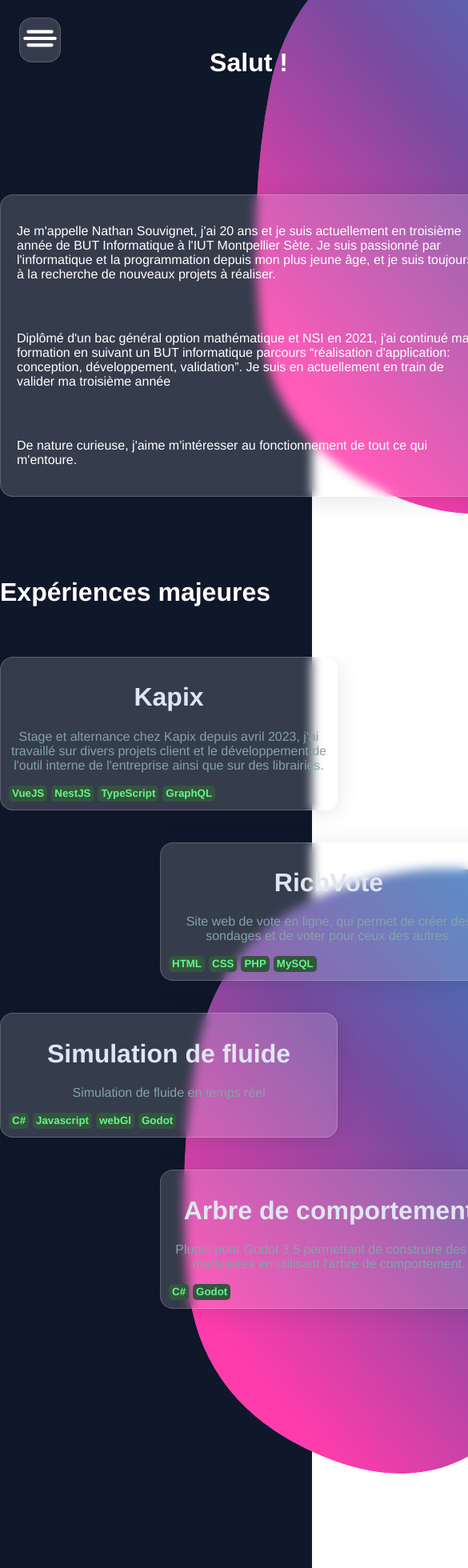
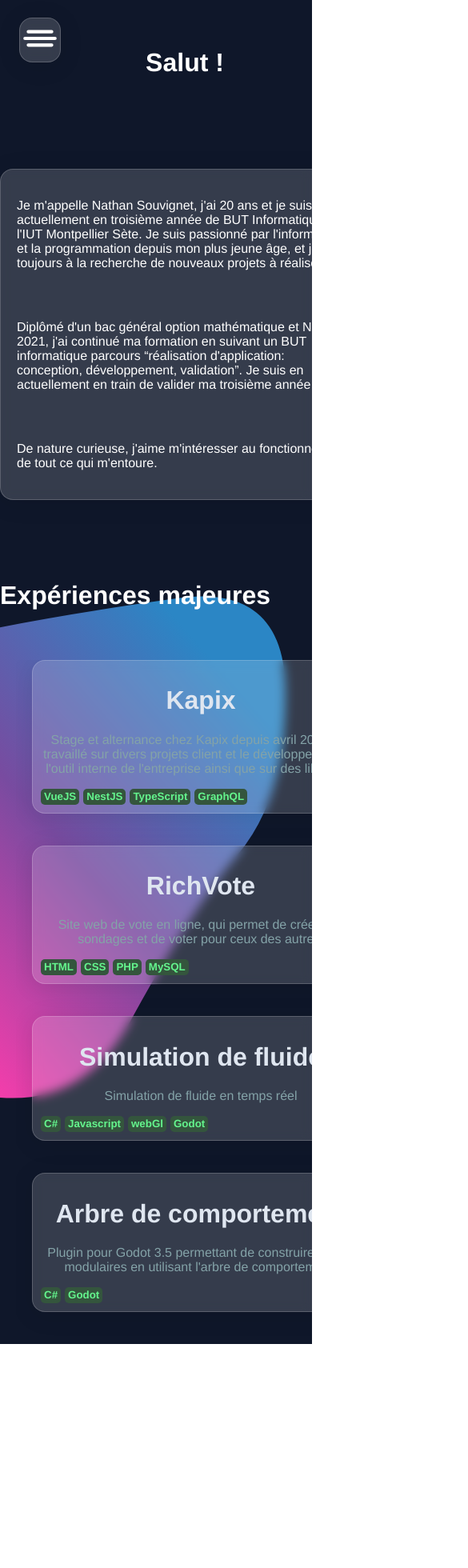
Before and after one commit to Crhonopost/Crhonopost.github.io, a Vue app: page / in a window 390 px wide. Shown: the top 1960 px of the page at 80% size, 585 px wide, since content can reach past the window. Built offline with nearby package versions, Linux system fonts and the light colour scheme; no server answers.

Commit message:
responsive +

```diff
--- a/src/App.vue
+++ b/src/App.vue
@@ -1,17 +1,15 @@
 <template>
   <div class="backGradient mainFrame" id="app">
-    <div id="background">
-      <div id="backgroundShapes">
-        <svg viewBox="0 0 1000 1000" xmlns="http://www.w3.org/2000/svg"><defs><linearGradient id="b" gradientTransform="rotate(-45 .5 .5)"><stop offset="0%" stop-color="#FF3CAC"/><stop offset="50%" stop-color="#784BA0"/><stop offset="100%" stop-color="#2b86c5"/></linearGradient><clipPath id="a"><path fill="currentColor" d="M804.5 607Q714 714 607 848t-277 63q-170-71-186-241t14-326q30-156 186-217.5t314.5-2.5Q817 183 856 341.5T804.5 607Z"/></clipPath></defs><g clip-path="url(#a)"><path fill="url(#b)" d="M804.5 607Q714 714 607 848t-277 63q-170-71-186-241t14-326q30-156 186-217.5t314.5-2.5Q817 183 856 341.5T804.5 607Z"/></g></svg>
-        <svg viewBox="0 0 1000 1000" xmlns="http://www.w3.org/2000/svg"><defs><linearGradient id="b" gradientTransform="rotate(-45 .5 .5)"><stop offset="0%" stop-color="#FF9A8B"/><stop offset="50%" stop-color="#FF6A88"/><stop offset="100%" stop-color="#ff99ac"/></linearGradient><clipPath id="a"><path fill="currentColor" d="M731 581.5Q663 663 581.5 813t-254 91q-172.5-59-136-231.5t67-278Q289 289 394.5 268T647 226.5Q794 206 796.5 353T731 581.5Z"/></clipPath></defs><g clip-path="url(#a)"><path fill="url(#b)" d="M731 581.5Q663 663 581.5 813t-254 91q-172.5-59-136-231.5t67-278Q289 289 394.5 268T647 226.5Q794 206 796.5 353T731 581.5Z"/></g></svg>
-        <svg viewBox="0 0 1000 1000" xmlns="http://www.w3.org/2000/svg"><defs><linearGradient id="b" gradientTransform="rotate(240 .5 .5)"><stop offset="0%" stop-color="#85FFBD"/><stop offset="100%" stop-color="#FFFB7D"/></linearGradient><clipPath id="a"><path fill="currentColor" d="M804.5 607Q714 714 607 848t-277 63q-170-71-186-241t14-326q30-156 186-217.5t314.5-2.5Q817 183 856 341.5T804.5 607Z"/></clipPath></defs><g clip-path="url(#a)"><path fill="url(#b)" d="M804.5 607Q714 714 607 848t-277 63q-170-71-186-241t14-326q30-156 186-217.5t314.5-2.5Q817 183 856 341.5T804.5 607Z"/></g></svg>
-      </div>
-    </div>
     <nav>
       <Navigation />
     </nav>
     <div class="mainContent">
       <router-view />
+      <div id="background">
+          <svg viewBox="0 0 1000 1000" xmlns="http://www.w3.org/2000/svg"><defs><linearGradient id="b" gradientTransform="rotate(-45 .5 .5)"><stop offset="0%" stop-color="#FF3CAC"/><stop offset="50%" stop-color="#784BA0"/><stop offset="100%" stop-color="#2b86c5"/></linearGradient><clipPath id="a"><path fill="currentColor" d="M804.5 607Q714 714 607 848t-277 63q-170-71-186-241t14-326q30-156 186-217.5t314.5-2.5Q817 183 856 341.5T804.5 607Z"/></clipPath></defs><g clip-path="url(#a)"><path fill="url(#b)" d="M804.5 607Q714 714 607 848t-277 63q-170-71-186-241t14-326q30-156 186-217.5t314.5-2.5Q817 183 856 341.5T804.5 607Z"/></g></svg>
+          <svg viewBox="0 0 1000 1000" xmlns="http://www.w3.org/2000/svg"><defs><linearGradient id="b" gradientTransform="rotate(-45 .5 .5)"><stop offset="0%" stop-color="#FF9A8B"/><stop offset="50%" stop-color="#FF6A88"/><stop offset="100%" stop-color="#ff99ac"/></linearGradient><clipPath id="a"><path fill="currentColor" d="M731 581.5Q663 663 581.5 813t-254 91q-172.5-59-136-231.5t67-278Q289 289 394.5 268T647 226.5Q794 206 796.5 353T731 581.5Z"/></clipPath></defs><g clip-path="url(#a)"><path fill="url(#b)" d="M731 581.5Q663 663 581.5 813t-254 91q-172.5-59-136-231.5t67-278Q289 289 394.5 268T647 226.5Q794 206 796.5 353T731 581.5Z"/></g></svg>
+          <svg viewBox="0 0 1000 1000" xmlns="http://www.w3.org/2000/svg"><defs><linearGradient id="b" gradientTransform="rotate(240 .5 .5)"><stop offset="0%" stop-color="#85FFBD"/><stop offset="100%" stop-color="#FFFB7D"/></linearGradient><clipPath id="a"><path fill="currentColor" d="M804.5 607Q714 714 607 848t-277 63q-170-71-186-241t14-326q30-156 186-217.5t314.5-2.5Q817 183 856 341.5T804.5 607Z"/></clipPath></defs><g clip-path="url(#a)"><path fill="url(#b)" d="M804.5 607Q714 714 607 848t-277 63q-170-71-186-241t14-326q30-156 186-217.5t314.5-2.5Q817 183 856 341.5T804.5 607Z"/></g></svg>
+      </div>
     </div>
   </div>
 </template>
@@ -38,6 +36,7 @@ body::-webkit-scrollbar {
   text-align: center;
   color: white;
   background-color: #0f172a;
+  overflow: hidden;
 }
 
 nav {
@@ -61,10 +60,14 @@ nav a {
 nav a.router-link-exact-active {
   color: #dfe6f0;
 }
-
 .mainContent {
   z-index: 1;
-  flex: 2;
+}
+
+@media screen and (min-width: 1000px){
+  .mainContent {
+    flex: 2;
+  }
 }
 
 .whiteText {
@@ -91,38 +94,32 @@ nav a.router-link-exact-active {
   display: flex;
   flex-direction: row;
   width: 100%;
-  height: 3000px;
 }
 
 #background {
   position: absolute;
+  z-index: -1;
+  top: 0;
+  left: 0;
   width: 100%;
-  height: 100%;
+  overflow: hidden;
 }
 
-#backgroundShapes {
-  position: absolute;
-  width: 100%;
-  height: 100%;
-  overflow-x: unset;
-}
-
-#backgroundShapes > *{
+#background > *{
   z-index: 0;
-  position: absolute;
   height: 900px;
 }
 
-#backgroundShapes svg:nth-child(0n + 3){
-  transform: translate(-10%, 1000px);
+#background svg:nth-child(0n + 1){
+  transform: translate(40%, 0);
 }
 
-#backgroundShapes svg:nth-child(0n + 2){
-  transform: translate(-110%, 400px);
+#background svg:nth-child(0n + 2){
+  transform: translate(-40%, -40%);
 }
 
-#backgroundShapes svg:nth-child(0n + 1){
-  transform: translate(0%, -200px);
+#background svg:nth-child(0n + 3){
+  transform: translate(40%, -80%);
 }
 
 .clickable {
--- a/src/components/ProjectList.vue
+++ b/src/components/ProjectList.vue
@@ -22,10 +22,12 @@ const store = projectStore()
 }
 #list > *{
     margin-bottom: 40px;
+    margin-left: 20px;
 }
-
-#list > *:nth-child(2n){
-    margin-left: 200px;
+@media screen and (min-width: 650px){
+    #list > *:nth-child(2n){
+        margin-left: 200px;
+    }
 }
 
 
--- a/src/views/MainView.vue
+++ b/src/views/MainView.vue
@@ -63,6 +63,7 @@ const projectsTitle = computed(() => t('experiences'))
 
 #projets {
     margin-top: 20px;
+    margin-left: 20px;
 }
 
 
```
